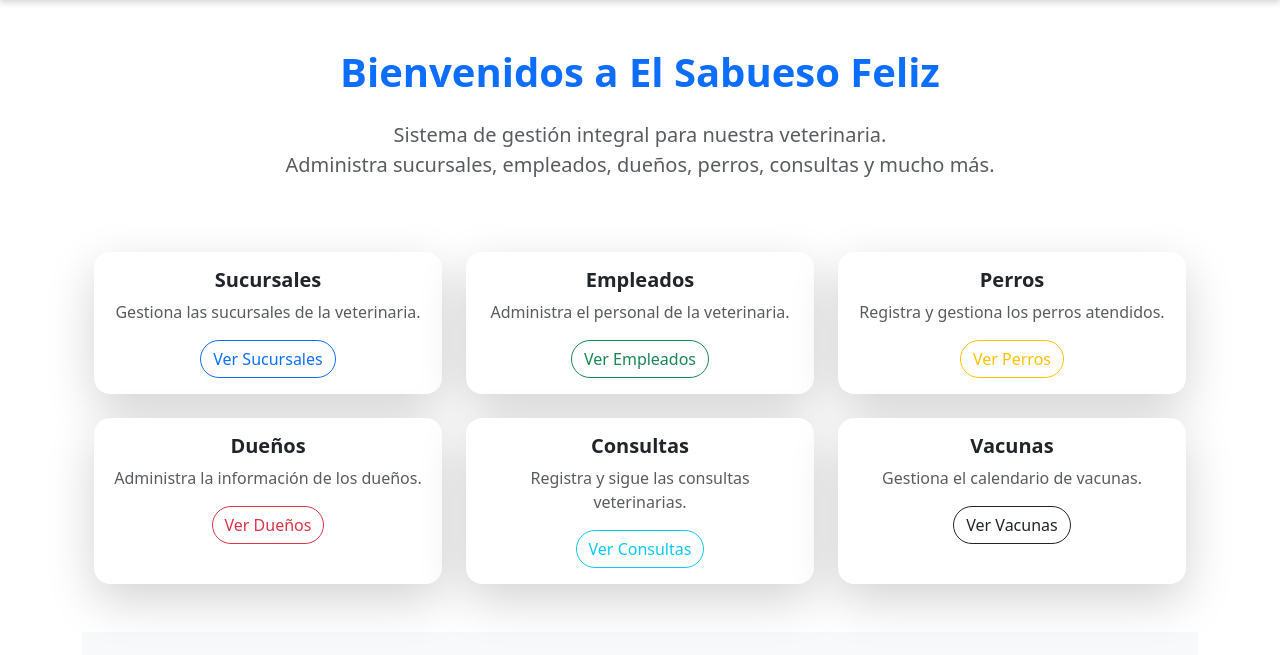
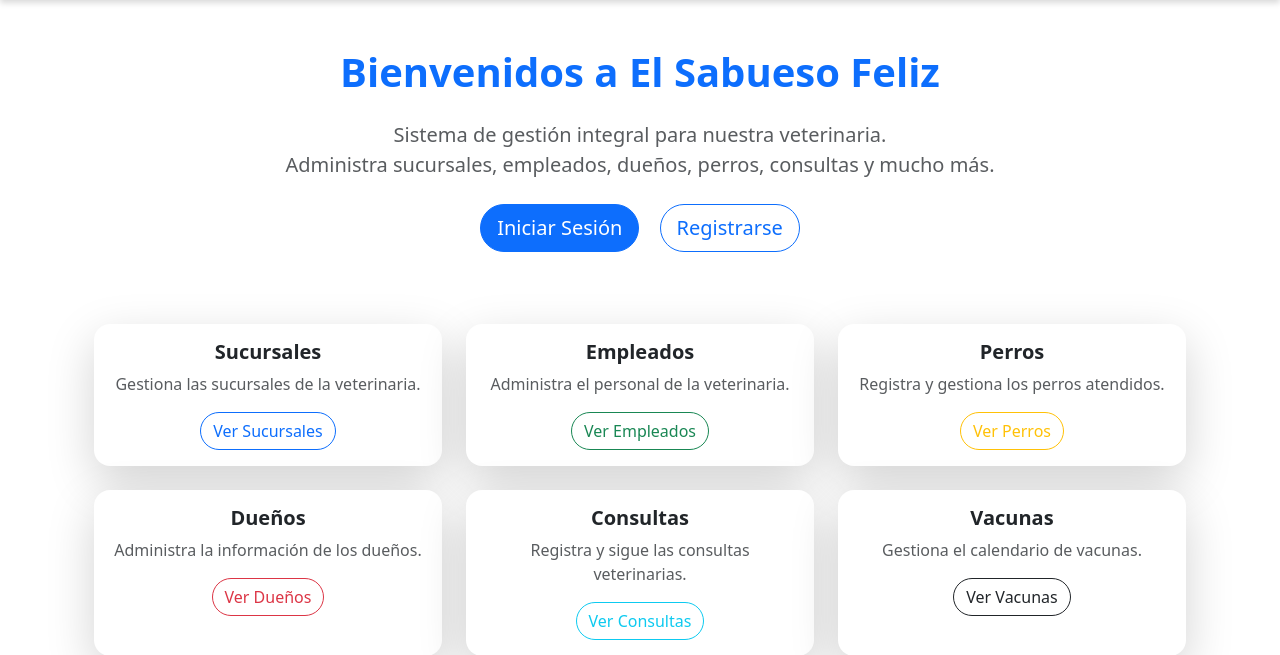
Before and after one commit to Villada-PG3/trabajo-practico-integrador-veterinaria-el-sabueso-feliz, a Django app: page / in a window 1280 px wide. Shown: the part 60-715 px from the top of the page. Run offline with Django 5.2, Linux system fonts and the light colour scheme.

Commit message:
agregamos botones de registro e inicio de sesion

```diff
--- a/veterinaria/sabueso_feliz/templates/home.html
+++ b/veterinaria/sabueso_feliz/templates/home.html
@@ -7,6 +7,16 @@
         Sistema de gestión integral para nuestra veterinaria. <br>
         Administra sucursales, empleados, dueños, perros, consultas y mucho más.
     </p>
+
+    <!-- Botones de acceso -->
+<div class="text-center mt-4">
+    <a href="{% url 'login' %}" class="btn btn-primary btn-lg rounded-pill me-3">
+        Iniciar Sesión
+    </a>
+    <a href="{% url 'register' %}" class="btn btn-outline-primary btn-lg rounded-pill">
+        Registrarse
+    </a>
+</div>
 
     <div class="row mt-5 g-4">
         <!-- Tarjetas -->
```
